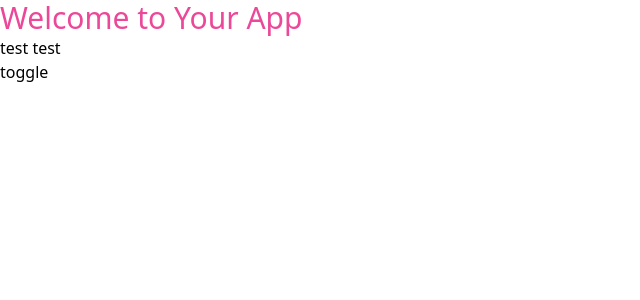
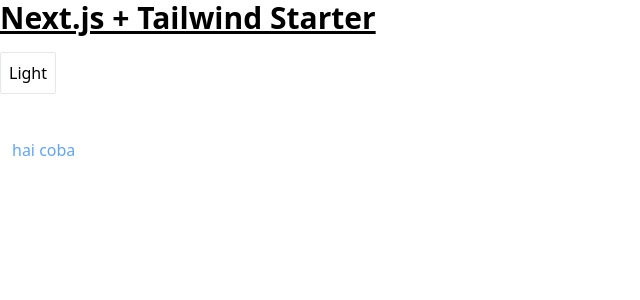
Before and after one commit to Aex5/Aditya-Argadinata, a Next.js app: page /theme in a window 1280 px wide. Shown: the top 300 px of the page, without its empty margins (0-640 px from the left). Built offline with nearby package versions, Linux system fonts and the light colour scheme.

Commit message:
error: system theme got error whene change to dark mode

```diff
--- a/pages/_app.tsx
+++ b/pages/_app.tsx
@@ -5,7 +5,7 @@ import type { AppProps } from "next/app";
 function MyApp({ Component, pageProps }: AppProps) {
   return (
     <>
-      <ThemeProvider attribute="class">
+      <ThemeProvider enableSystem={true} attribute="class">
         <Component {...pageProps} />
       </ThemeProvider>
     </>
--- a/pages/theme.tsx
+++ b/pages/theme.tsx
@@ -1,20 +1,59 @@
-/* eslint-disable react-hooks/rules-of-hooks */
-import React from "react";
+import type { NextPage } from "next";
+import Head from "next/head";
+
 import { useTheme } from "next-themes";
 
-export default function theme() {
+const ThemeProvider: NextPage = () => {
   const { theme, setTheme } = useTheme();
+
+  // toggle responsible for changing the theme
+  const renderThemeToggle = () => {
+    const currentTheme = theme;
+    if (currentTheme === "dark") {
+      return (
+        <button
+          className="border rounded-sm p-2"
+          onClick={() => setTheme("light")}
+          type="button"
+        >
+          {" "}
+          dark{" "}
+        </button>
+      );
+    }
+    return (
+      <button
+        className="border rounded-sm p-2"
+        onClick={() => setTheme("dark")}
+        type="button"
+      >
+        {" "}
+        Light{" "}
+      </button>
+    );
+  };
 
   return (
     <div>
-      <h1 className="text-3xl text-pink-500">Welcome to Your App</h1>
-      <div className="prose md:prose-xl dark:prose-dark dark:md:prose-xl-dark">
-        test test
-      </div>
+      <Head>
+        <title>Next.js and Tailwind starter</title>
+        <meta name="description" content="Next.js and Tailwind starter" />
+        <link rel="icon" href="/favicon.ico" />
+      </Head>
 
-      <button onClick={() => setTheme(theme === "dark" ? "light" : "dark")}>
-        toggle
-      </button>
+      <main>
+        <h1 className="text-3xl font-bold underline mb-4">
+          Next.js + Tailwind Starter
+        </h1>
+
+        {renderThemeToggle()}
+
+        <div className="m-3 pt-8">
+          <h3 className="text-blue-400 dark:text-white">hai coba</h3>
+        </div>
+      </main>
     </div>
   );
-}
+};
+
+export default ThemeProvider;
--- a/tailwind.config.js
+++ b/tailwind.config.js
@@ -3,7 +3,10 @@ module.exports = {
   darkMode: "class",
   purge: {
     enabled: true,
-    content: ["./src/**/*.tsx"],
+    content: [
+      "./pages/**/*.{js,ts,jsx,tsx}",
+      "./components/**/*.{js,ts,jsx,tsx}",
+    ],
     options: {
       safelist: ["dark"], //specific classes
     },
```
